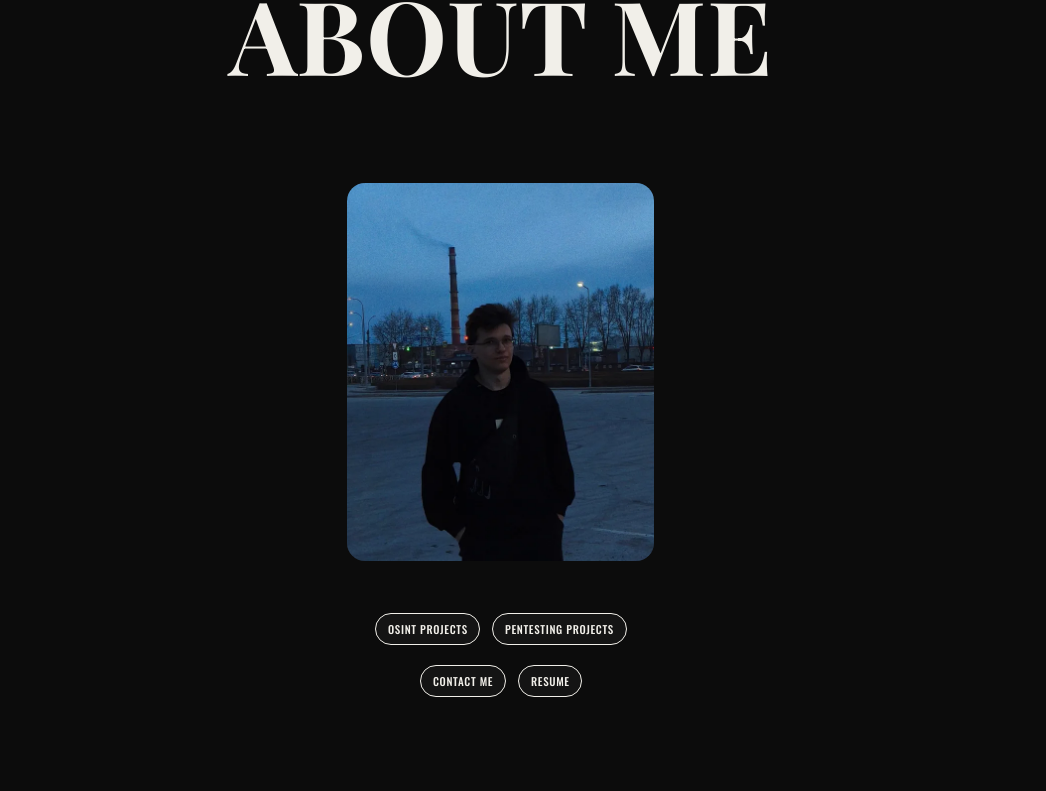
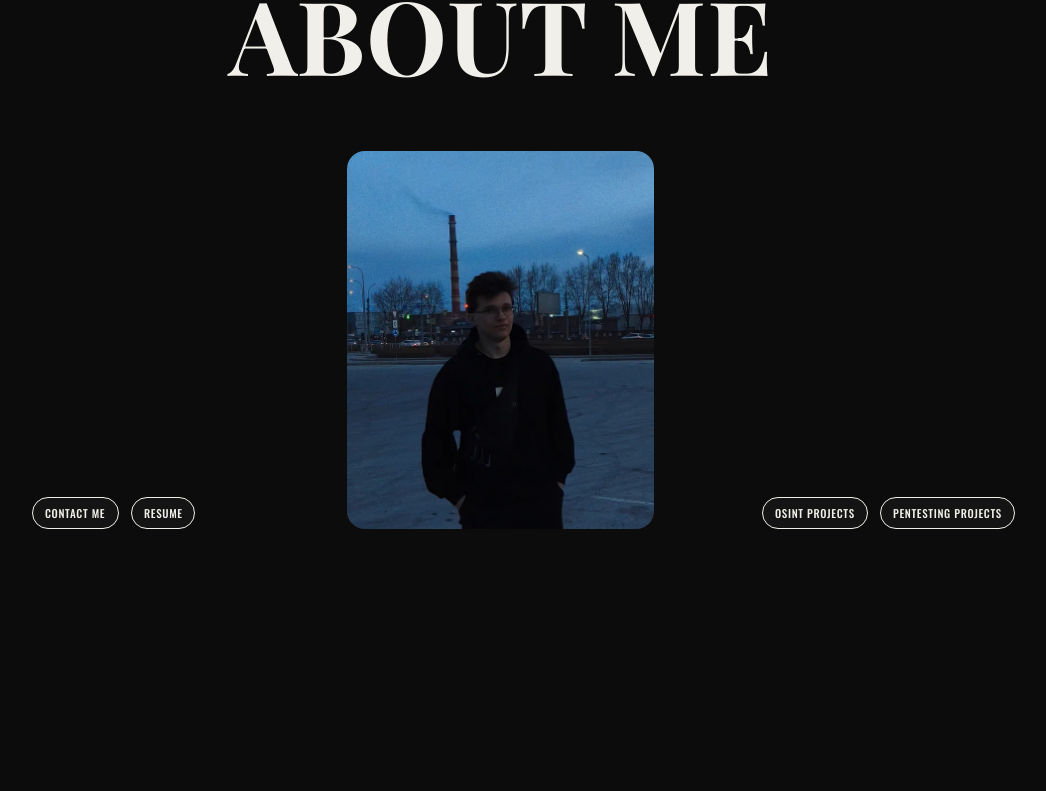
Before and after one commit to Nighty3098/Portfolio, a React (Create React App) app: page /#/ in a window 1280 px wide. Shown: the part 942-1733 px from the top of the page, without its empty margins (139-1185 px from the left). Built offline with nearby package versions, Linux system fonts and the light colour scheme; no server answers; a web font is replaced by a local one.

Commit message:
feat(ui): rework about layout and contacts

```diff
--- a/src/App.css
+++ b/src/App.css
@@ -29,7 +29,7 @@
   --line: rgba(241, 239, 233, 0.16);
   --red: #ff6b5e;
 
-  --max-w: 1920px;
+  --max-w: 1800px;
   --header-h: 80px;
   --hero-pad: clamp(24px, 4vw, 64px);
 
@@ -56,10 +56,6 @@
   --hero-title: var(--bg);
 }
 
-[data-theme="light"] .about-avatar {
-  filter: brightness(1.5);
-}
-
 html.lenis,
 html.lenis body {
   height: auto;
@@ -503,7 +499,6 @@ img {
   letter-spacing: 0.01em;
   text-transform: uppercase;
   color: var(--hero-title);
-  text-shadow: 0 2px 40px rgba(0, 0, 0, 0.35);
   will-change: transform;
 }
 
@@ -558,42 +553,19 @@ img {
 }
 
 .about-layout {
-  position: relative;
-  display: flex;
-  align-items: center;
-  justify-content: center;
-  margin-top: var(--sp-xl);
-  padding-block: var(--sp-l);
+  display: grid;
+  grid-template-columns: 1fr auto 1fr;
+  align-items: flex-start;
+  justify-content: center;
+  gap: var(--sp-l);
 }
 
 .about-copy {
-  position: absolute;
-  z-index: 2;
-  width: 43%;
   display: flex;
   flex-direction: column;
   align-items: center;
   align-content: center;
-}
-
-.about-copy--left {
-  left: 0;
-  top: 0;
-  align-items: flex-end;
-}
-
-.about-copy--right {
-  right: 0;
-  bottom: 0;
-  align-items: flex-start;
-}
-
-.about-copy--left p {
-  text-align: right;
-}
-
-.about-copy--right p {
-  text-align: left;
+  height: 100%;
 }
 
 .about-copy p {
@@ -603,9 +575,10 @@ img {
   color: var(--fg);
   opacity: 0.82;
   width: 100%;
-  max-width: 440px;
+  max-width: 100%;
   text-wrap: pretty;
-  text-align: center;
+  text-justify: inter-word;
+  text-align: justify;
   align-items: center;
   align-content: center;
 }
@@ -646,10 +619,11 @@ img {
 
 .about-buttons {
   display: flex;
+  height: 100%;
   flex-direction: row;
   flex-wrap: wrap;
   align-items: center;
-  align-content: center;
+  align-content: flex-end;
   justify-content: center;
   text-align: center;
   gap: var(--sp-s);
@@ -768,7 +742,7 @@ img {
 
 .project-row-name {
   font-family: var(--font-display);
-  font-size: clamp(2.6rem, 6vw, 5rem);
+  font-size: clamp(2rem, 4vw, 3rem);
   line-height: 0.95;
   letter-spacing: 0.02em;
   text-transform: uppercase;
@@ -940,6 +914,11 @@ img {
   display: flex;
   flex-direction: column;
   gap: var(--sp-xl);
+  display: flex;
+  flex-direction: column;
+  align-items: center;
+  align-content: center;
+  text-align: center;
 }
 
 .contacts-email-wrap {
@@ -948,27 +927,30 @@ img {
 
 .contacts-email-link {
   display: block;
-  width: 100%;
+  width: auto;
   border: none;
   background: none;
   text-align: center;
   cursor: pointer;
+  border: 2px solid var(--fg);
+  border-radius: var(--radius);
+  padding: var(--sp-l);
 }
 
 .contacts-email {
+  display: inline-block;
   font-family: var(--font-display);
   font-size: 42px;
-  line-height: 2;
+  line-height: 1;
   letter-spacing: 0.015em;
   color: var(--fg);
-  transition: opacity 0.3s ease;
-  padding: 0 var(--sp-m);
-  border: solid 2px var(--fg);
-  border-radius: var(--radius);
+  transition: transform 0.3s ease;
+  padding: 0;
+  margin: 0px;
 }
 
 .contacts-email-link:hover .contacts-email {
-  opacity: 0.45;
+  transform: scale(0.9);
 }
 
 .contacts-copy-hint {
@@ -989,6 +971,28 @@ img {
 .contacts-copy-hint::after,
 .contacts-copy-hint {
   transition: color 0.25s ease;
+}
+
+.contacts-copy-hint .swap-inner {
+  transform: none;
+  animation: copy-hint-fade-in 0.35s ease;
+}
+
+.contacts-copy-hint .swap:hover .swap-inner {
+  transform: none;
+}
+
+.contacts-copy-hint .swap::after {
+  content: none;
+}
+
+@keyframes copy-hint-fade-in {
+  from {
+    opacity: 0.3;
+  }
+  to {
+    opacity: 1;
+  }
 }
 
 .contacts-copy-hint.copied {
@@ -1432,6 +1436,7 @@ img {
   }
 
   .about-layout {
+    display: flex;
     flex-direction: column;
     gap: var(--sp-l);
     padding-block: 0;
--- a/src/components/about.tsx
+++ b/src/components/about.tsx
@@ -25,9 +25,22 @@ function About() {
       </div>
 
       <div className="about-layout">
-        <div className="about-copy about-copy--left">
+        <div className="about-copy">
           <p data-reveal="words-mask">{t("about.p1")}</p>
           <p data-reveal="words-mask">{t("about.p2")}</p>
+          <div className="about-buttons">
+            <button className="btn" onClick={scrollToContacts}>
+              <SwapLabel text={t("about.contact_me")} />
+            </button>
+            <a
+              className="btn"
+              href="https://docs.google.com/document/d/1F56DLD5cfGlKVzTzlpU5TD-zoJlGTi2LhfMb9mejHe8/edit?usp=sharing"
+              target="_blank"
+              rel="noopener noreferrer"
+            >
+              <SwapLabel text={t("about.resume")} />
+            </a>
+          </div>
         </div>
 
         <div className="about-avatar-wrap">
@@ -36,35 +49,21 @@ function About() {
           </div>
         </div>
 
-        <div className="about-copy about-copy--right">
+        <div className="about-copy">
           {restTexts.map((key) => (
             <p key={key} data-reveal="words-mask">
               {t(key)}
             </p>
           ))}
+          <div className="about-buttons">
+            <Link to="/all-projects?category=osint" className="btn">
+              <SwapLabel text={t("about.osint_link")} />
+            </Link>
+            <Link to="/all-projects?category=pentest" className="btn">
+              <SwapLabel text={t("about.pentest_link")} />
+            </Link>
+          </div>
         </div>
-      </div>
-
-      <div className="about-buttons">
-        <Link to="/all-projects?category=osint" className="btn">
-          <SwapLabel text={t("about.osint_link")} />
-        </Link>
-        <Link to="/all-projects?category=pentest" className="btn">
-          <SwapLabel text={t("about.pentest_link")} />
-        </Link>
-      </div>
-      <div className="about-buttons">
-        <button className="btn" onClick={scrollToContacts}>
-          <SwapLabel text={t("about.contact_me")} />
-        </button>
-        <a
-          className="btn"
-          href="https://docs.google.com/document/d/1F56DLD5cfGlKVzTzlpU5TD-zoJlGTi2LhfMb9mejHe8/edit?usp=sharing"
-          target="_blank"
-          rel="noopener noreferrer"
-        >
-          <SwapLabel text={t("about.resume")} />
-        </a>
       </div>
     </section>
   );
--- a/src/components/contacts.tsx
+++ b/src/components/contacts.tsx
@@ -59,7 +59,10 @@ function MyContacts() {
           <span className="contacts-email">{EMAIL}</span>
         </button>
         <div className={`contacts-copy-hint ${copied ? "copied" : ""}`}>
-          <SwapLabel text={copied ? t("contacts.copied") : t("contacts.copy")} />
+          <SwapLabel
+            key={copied ? "copied" : "copy"}
+            text={copied ? t("contacts.copied") : t("contacts.copy")}
+          />
         </div>
       </div>
 
```
